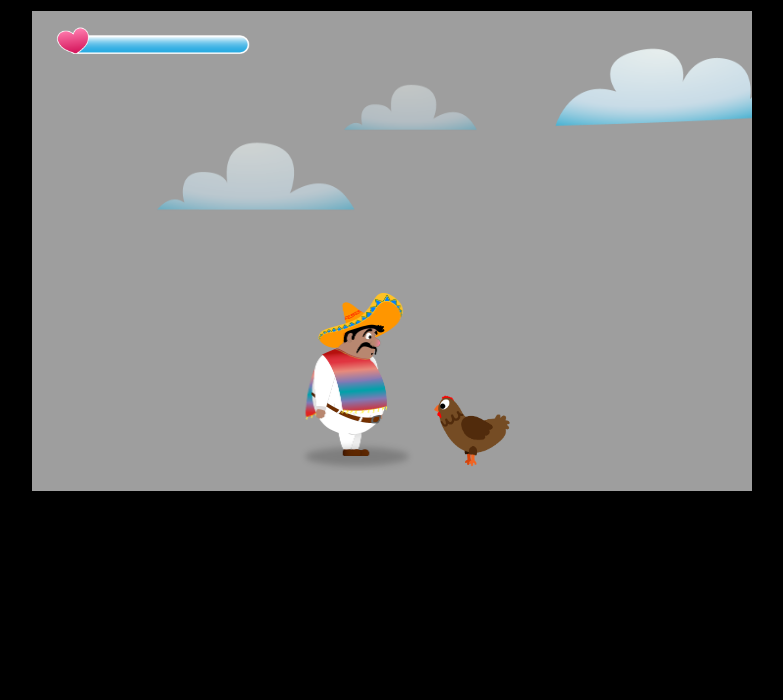
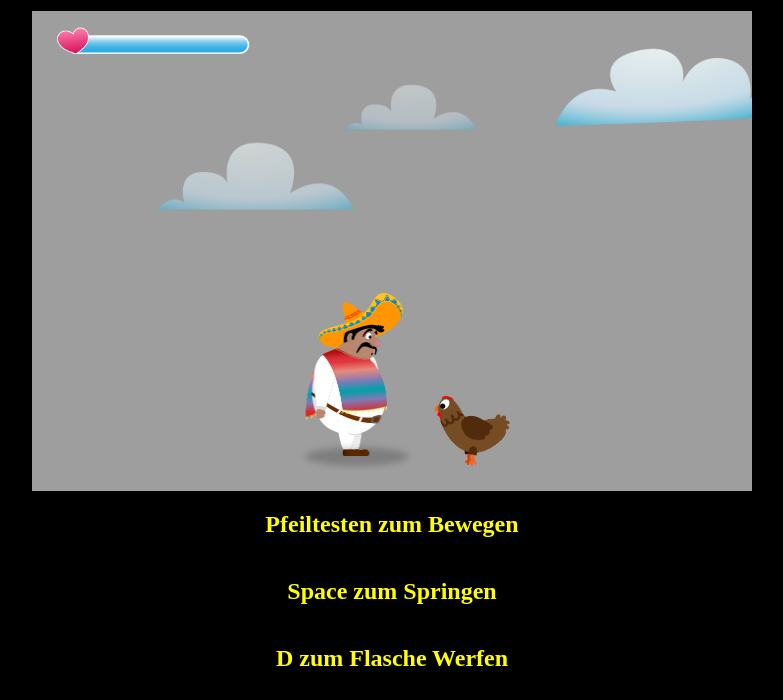
Before and after one commit to pascaldietz/El_Pollo_Loco2.0, a plain HTML site: page index.html in a window 1280 px wide. Shown: the part 116-816 px from the top of the page, without its empty margins (248-1031 px from the left). Drawn offline with Linux system fonts and the light colour scheme; animation ran at ten frames a second.

Commit message:
first Playable Upload

```diff
--- a/index.html
+++ b/index.html
@@ -29,5 +29,8 @@
     <h1>El Pollo Loco</h1>
 
     <canvas id="canvas" width="720" height="480"></canvas>
+    <h2>Pfeiltesten zum Bewegen</h2>
+    <h2>Space zum Springen</h2>
+    <h2>D zum Flasche Werfen</h2>
 </body>
 </html>
--- a/models/world.class.js
+++ b/models/world.class.js
@@ -23,11 +23,14 @@ class World {
     run() {
         setInterval(() => {
             this.checkCollision();
-            this.checkThrowObjects();
             this.checkBottleUnderGround();
             this.spawnEndBoss();
             this.checkCharPosToBoss()
         }, 300)
+
+        setInterval(() => {
+            this.checkThrowObjects();
+        },100)
     }
 
     checkCharPosToBoss() {
@@ -45,7 +48,7 @@ class World {
             let bottle = new ThrowableObject(this.character.x + (this.character.width / 2), this.character.y + (this.character.height / 2))
             this.throwableObjects.push(bottle)
             this.character.bottles--;
-            this.throwableObjects.forEach((obj)=>{
+            this.throwableObjects.forEach((obj) => {
                 obj.world = this;
             })
         }
@@ -123,11 +126,11 @@ class World {
             world.level.enemies[world.level.enemies.length - 1].isCollidingCharakter = true;
         }
 
-        if(this.endBossIsSpawn && this.throwableObjects.length > 0){
-            this.throwableObjects.forEach((obj) =>{
-            if(this.level.enemies[world.level.enemies.length - 1].isColliding(obj)){
-                this.level.enemies[world.level.enemies.length - 1].hit(obj.attack)
-            }
+        if (this.endBossIsSpawn && this.throwableObjects.length > 0) {
+            this.throwableObjects.forEach((obj) => {
+                if (this.level.enemies[world.level.enemies.length - 1].isColliding(obj)) {
+                    this.level.enemies[world.level.enemies.length - 1].hit(obj.attack)
+                }
             })
         }
     }
--- a/style.css
+++ b/style.css
@@ -9,6 +9,8 @@ body{
 h1{
 font-size: 3rem;
 }
+h2{
+color: yellow;}
 canvas{
     background: url(img/5_background/layers/air.png);
 }
```
